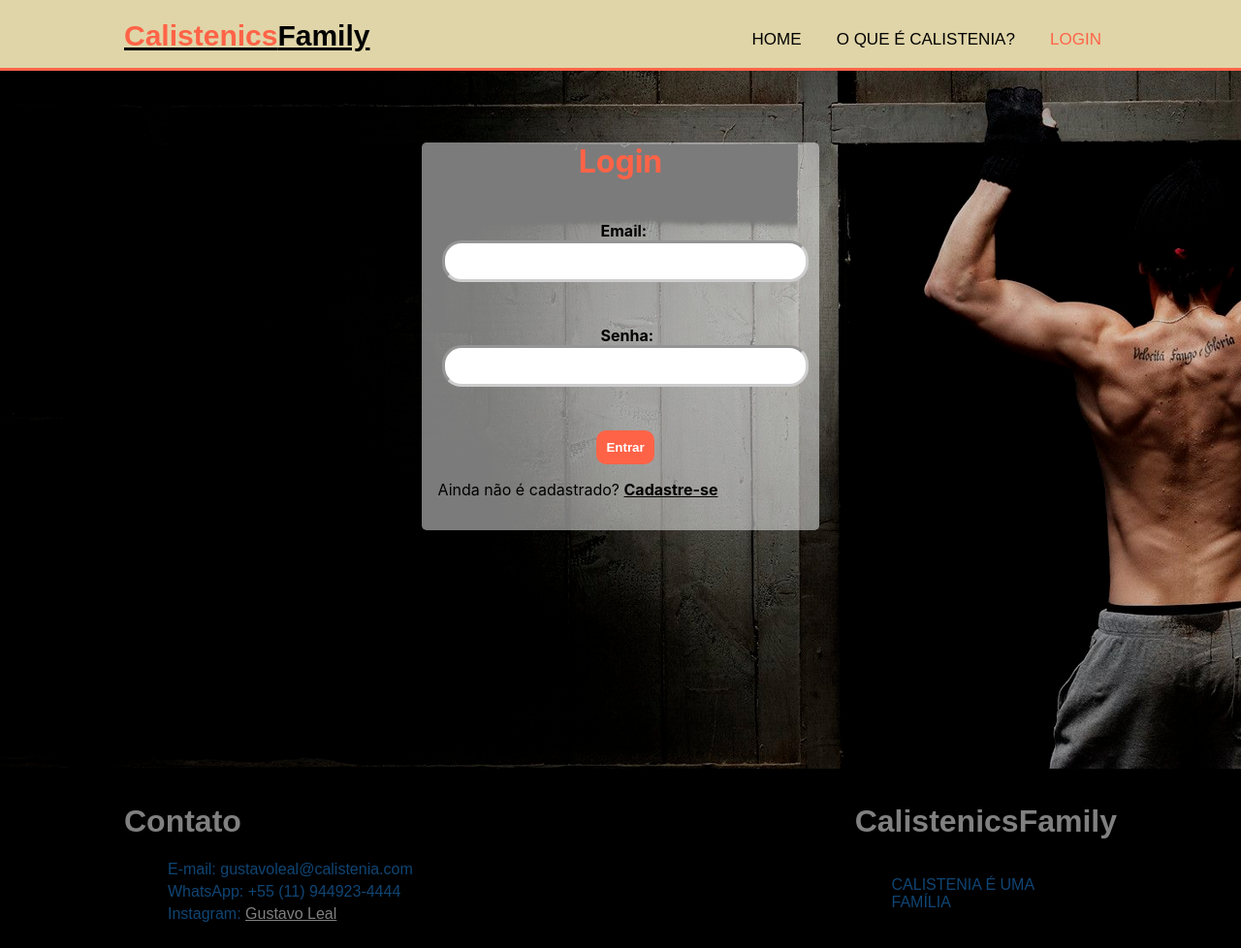
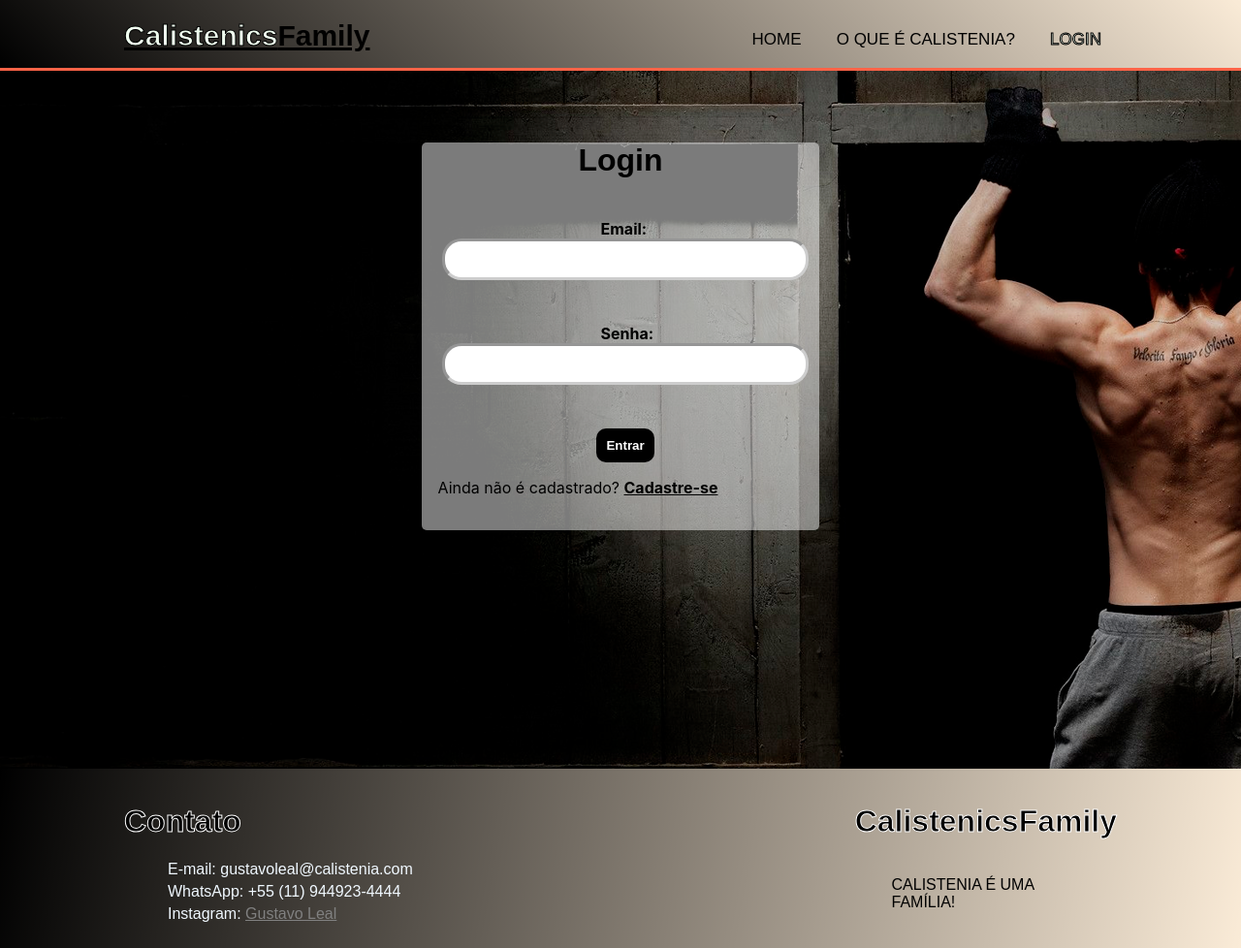
Before and after one commit to Gustavo141101/Projeto-Individual, a website: page API-projeto-site/Public/login.html in a window 1280 px wide. Shown: the whole page at 97% size. Drawn offline with Linux system fonts and the light colour scheme.

Commit message:
finalizando estilizacao

```diff
--- a/API-projeto-site/Public/login.html
+++ b/API-projeto-site/Public/login.html
@@ -64,7 +64,7 @@
       <div class="container">
         <div class="mais">
           <h1 class="text-orange">CalistenicsFamily</h1>
-          <p>CALISTENIA É UMA FAMÍLIA</p>
+          <p>CALISTENIA É UMA FAMÍLIA!</p>
         </div>
       </div>
     </div>
--- a/API-projeto-site/Public/style.css
+++ b/API-projeto-site/Public/style.css
@@ -11,12 +11,11 @@ a{
 header {
     width: 100%;
     height: 70px;
-    background-color: rgba(189, 183, 107, 0.435);
     display: block;
     box-shadow: 4px 4px 8px rgba(12, 10, 10, 0.4);
     border-bottom: solid tomato  3px;
     font-size: 15px;
-
+    background-image: linear-gradient(45deg, black, transparent);
 
 }
 
@@ -56,9 +55,10 @@ header ul li a{
 main {
 
     display: block;
-    background-image: url(./Imagens/Home.png);
+    background-image: url(./Imagens/Calistenia\ -\ Home2.png);
     margin-top: 8px ;
     background-size: cover;
+    background-repeat: round
 
 
 
@@ -73,7 +73,8 @@ main {
 
 }
 .text-calistenia{
-     color: tomato;
+     color: honeydew;
+     -webkit-text-stroke: 1px black;
 
 }
 
@@ -87,6 +88,8 @@ main {
     opacity: 1;
     color: #f0f8ffa8;
     margin: auto;
+    margin-top: -6%;
+    -webkit-text-stroke: 2px black;
 
 }
 .box {
@@ -96,20 +99,22 @@ main {
 }
 
 .footer{
-    background-color: grey;
+    background-image: linear-gradient(45deg, black, transparent);
     padding-top: 15px;
     overflow: hidden;
 }
 
 .footer h1{
     color: black;
+    -webkit-text-stroke: 1px white;
 }
 
 .footer ul li{
     text-decoration: none;
-    color: #0f4574;
+    color: aliceblue;
     margin: 5px;
     list-style: none;
+    font-family: sans-serif
 }
 
 .contato{
@@ -122,9 +127,9 @@ main {
 }
 .mais p{
     margin: 14%;
-    color: #0f4574;
+    color: black;
 
 }
 .footer a{
-    color: black;
+    color: tomato;
 }
--- a/API-projeto-site/Public/style2.css
+++ b/API-projeto-site/Public/style2.css
@@ -11,11 +11,11 @@ a{
 header {
     width: 100%;
     height: 70px;
-    background-color: rgba(189, 183, 107, 0.435);
     display: block;
     box-shadow: 4px 4px 8px rgba(12, 10, 10, 0.4);
     border-bottom: solid tomato 3px;
     font-size: 15px;
+    background-image: linear-gradient(45deg, black, transparent);
 }
 
 .container {
@@ -45,7 +45,8 @@ header ul li a {
 }
 
 .text-calistenia {
-    color: tomato;
+    color: honeydew;
+    -webkit-text-stroke: 1px black;
 }
 
 .text1 {
@@ -64,6 +65,9 @@ header ul li a {
 
 .text1 h3 {
     font-size: 30px;
+    color: black;
+
+
 }
 
 .container2 img {
@@ -95,6 +99,7 @@ header ul li a {
     bottom: 2px;
     margin: 6%;
     /* width: 45%; */
+    color: black;
 }
 
 .text2 p {
@@ -114,21 +119,23 @@ header ul li a {
 }
 
 .footer{
-    background-color: rgba(189, 183, 107, 0.435);
+    background-image: linear-gradient(45deg, black, transparent);
     padding-top: 15px;
     overflow: hidden;
 }
 
 .footer h1{
-    color: tomato;
+    color: black;
+    -webkit-text-stroke: 1px white;
 }
 
 .footer ul li{
     /* Tira o estilo de link (sublinhado) */
     text-decoration: none;
-    color: #0f4574;
+    color: aliceblue;
     margin: 5px;
     list-style: none;
+    font-family: sans-serif;
 }
 
 .contato{
@@ -141,7 +148,7 @@ header ul li a {
 }
 .mais p{
     margin: 14%;
-    color: #0f4574;
+    color: black;
 
 }
 .footer a{
--- a/API-projeto-site/Public/style3Login.css
+++ b/API-projeto-site/Public/style3Login.css
@@ -11,11 +11,11 @@ a{
 header {
     width: 100%;
     height: 70px;
-    background-color: rgba(189, 183, 107, 0.435);
     display: block;
     box-shadow: 4px 4px 8px rgba(12, 10, 10, 0.4);
     border-bottom: solid tomato  3px;
     font-size: 15px;
+    background-image: linear-gradient(45deg, black, transparent);
 
 
 }
@@ -56,7 +56,8 @@ header ul li a{
 }
 
 .text-calistenia{
-  color: tomato;
+  color: honeydew;
+    -webkit-text-stroke: 1px black
 }
 .margem-cadastro{
   margin: 4%;
@@ -71,10 +72,11 @@ header ul li a{
   }
 
   .form-login h1 {
-    color: tomato;
+    color: black;
     text-align: center;
     font-weight: bold;
     margin-top: 15%;
+    font-family: sans-serif;
   }
 
 .form-login label,
@@ -112,7 +114,7 @@ header ul li a{
 
 
 .btn-cadastro {
-  background-color: tomato;
+  background-color: black;
   color: white;
   font-weight: bold;
   padding: 10px;
@@ -138,20 +140,22 @@ header ul li a{
   padding-top: 1%
 }
 .footer{
-  background-color: black;
   padding-top: 15px;
   overflow: hidden;
+  background-image: linear-gradient( 100deg, black, transparent);
 }
 
 .footer h1{
-  color: grey;
+  color: black;
+    -webkit-text-stroke: 1px white;
 }
 
 .footer ul li{
   text-decoration: none;
-  color: #0f4574;
+  color: aliceblue;
   margin: 5px;
   list-style: none;
+  font-family: sans-serif;
 }
 
 .contato{
@@ -164,7 +168,7 @@ header ul li a{
 }
 .mais p{
   margin: 14%;
-  color: #0f4574;
+  color: black;
 
 }
 .footer a{
--- a/API-projeto-site/Public/style4Cadastro.css
+++ b/API-projeto-site/Public/style4Cadastro.css
@@ -11,11 +11,11 @@ a{
 header {
     width: 100%;
     height: 70px;
-    background-color: rgba(189, 183, 107, 0.435);
     display: block;
     box-shadow: 4px 4px 8px rgba(12, 10, 10, 0.4);
     border-bottom: solid tomato  3px;
     font-size: 15px;
+    background-image: linear-gradient(45deg, black, transparent);
 
 
 }
@@ -49,7 +49,8 @@ header ul li a{
 
 }
 .text-calistenia{
-    color: tomato;
+  color: honeydew;
+  -webkit-text-stroke: 1px black;
     text-align: center;
 }
 
@@ -125,7 +126,7 @@ header ul li a{
 
   }
   .bottom-cadastro2{
-    background-color: tomato;
+    background-color: black;
     color: white;
     font-weight: bold;
     padding: 10px;
@@ -140,9 +141,6 @@ header ul li a{
   }
 
 
-  .text-calistenia{
-    color: tomato;
-  }
 
  .img-geral{
    background-image: url("./Imagens/Calistenia-Login.png");
--- a/API-projeto-site/Public/styleRedirecionamento.css
+++ b/API-projeto-site/Public/styleRedirecionamento.css
@@ -7,11 +7,14 @@
     header {
         width: 100%;
         height: 70px;
-        background-color: rgba(189, 183, 107, 0.435);
         display: block;
         box-shadow: 4px 4px 8px rgba(12, 10, 10, 0.4);
         border-bottom: solid tomato 3px;
         font-size: 15px;
+        background-image: linear-gradient(45deg, black, transparent);
+    }
+    a{
+        color: black;
     }
 
     header h1 {
@@ -41,7 +44,9 @@
     }
 
     .text-calistenia {
-        color: tomato;
+        color: honeydew;
+    -webkit-text-stroke: 1px black;
+    text-align: center;
     }
 
     .imagem-mulher {
@@ -56,7 +61,11 @@
     }
 
     .h1-treinos {
-        margin-left: 35%;
+        font-size: 35px;
+    font-family: fantasy;
+    text-align: center;
+    color: #f0f8ffa8;
+    -webkit-text-stroke: 2px black;
     }
 
     .h2-mulher {
@@ -117,3 +126,6 @@
         font-size: 21px;
         color: whitesmoke;
     }
+.video-motivation{
+
+}
```
Also changed, not shown: API-projeto-site/Public/O_que_é_Calistenia.html (+1 -1 lines), API-projeto-site/Public/Redirecionamento.html (+17 -6 lines), API-projeto-site/Public/index.html (+1 -1 lines), API-projeto-site/Public/Imagens/Calistenia - Home2.png (added).
